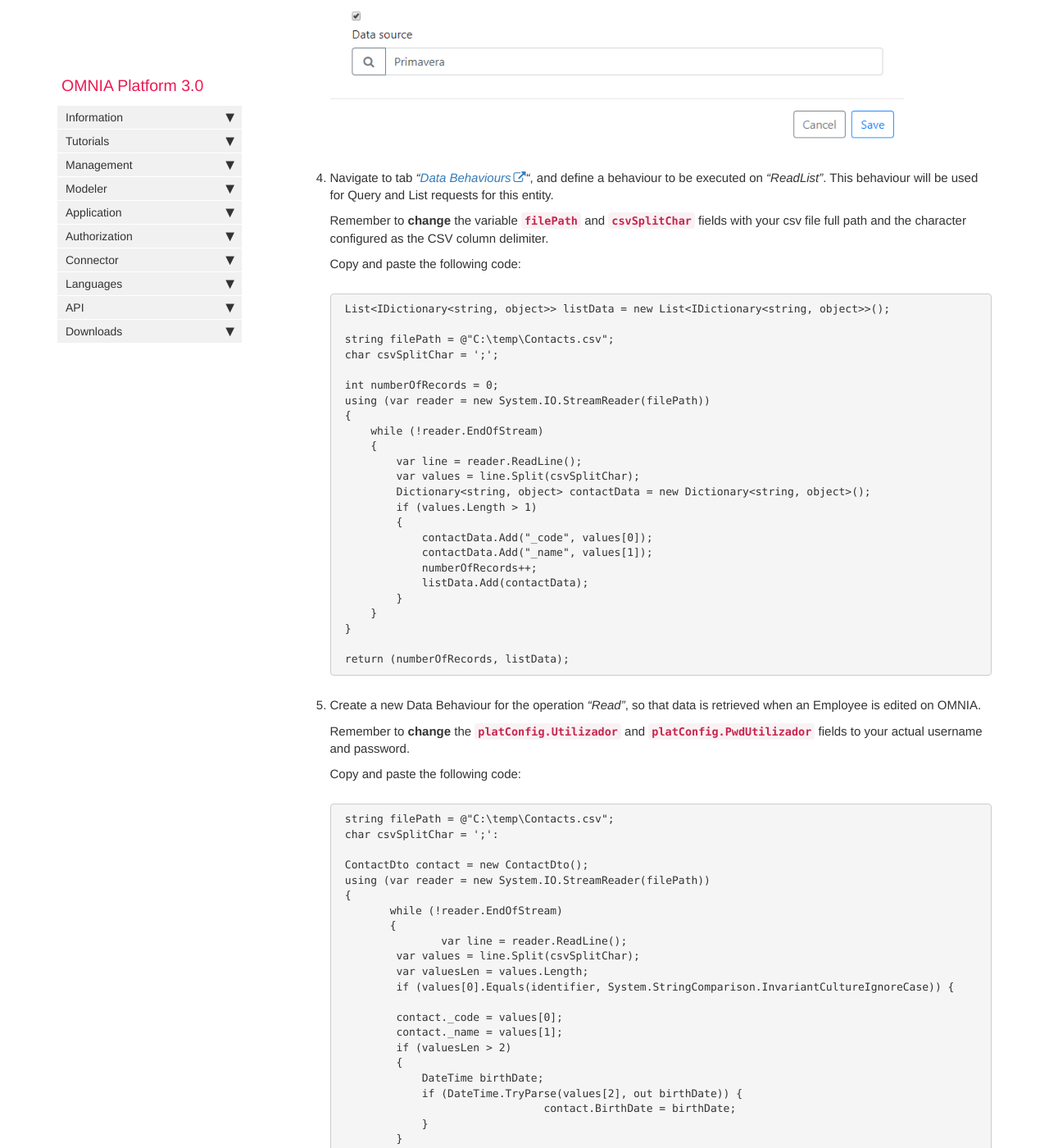
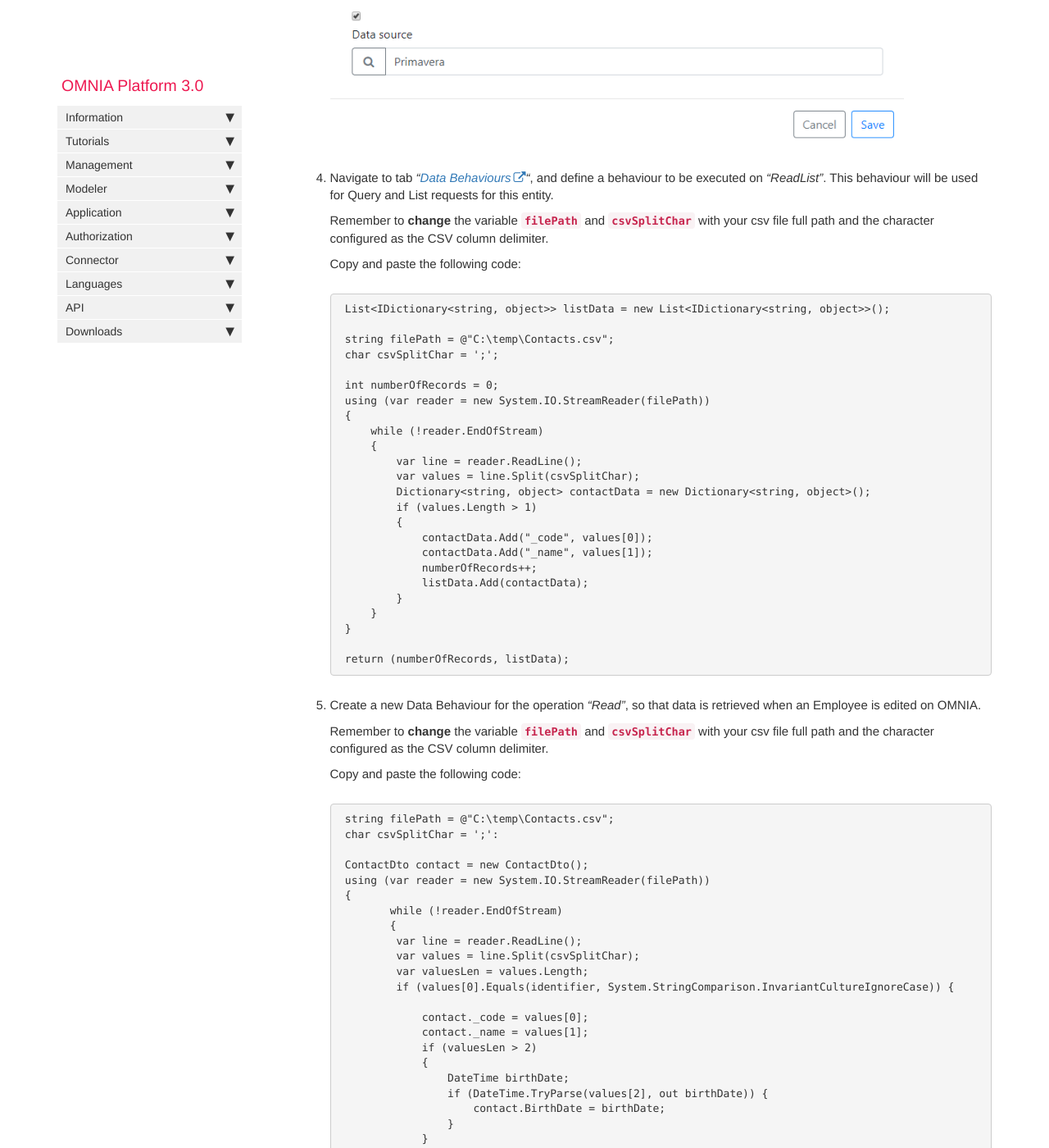
Before and after one commit to daniel8lopes/omnia3, a Jekyll site: the page built from docs/pages/omnia3/Tutorials/omnia3_connectortutorial.md, in a window 1280 px wide and 1400 px high, scrolled down 2085 px. Shown: the whole window at 82% size. Built offline with Jekyll 4.4.1, drawn with Linux system fonts in a browser that asks for light colours; nearby versions of some CDN libraries; comment, search, counter and statistics services are not loaded.

Commit message:
Update omnia3_connectortutorial.md

````diff
--- a/docs/pages/omnia3/Tutorials/omnia3_connectortutorial.md
+++ b/docs/pages/omnia3/Tutorials/omnia3_connectortutorial.md
@@ -53,7 +53,7 @@ This tutorial assumes that you have created a OMNIA tenant ([click here to see h
 
 5. Navigate to tab *"[Data Behaviours](https://docs.numbersbelieve.com/omnia3_modeler_datasources.html)"*, and define a behaviour to be executed on *"ReadList"*. This behaviour will be used for Query and List requests for this entity.
 
-    Remember to **change** the variable **```filePath```** and **```csvSplitChar```** fields with your csv file full path and the character configured as the CSV column delimiter.
+    Remember to **change** the variable **```filePath```** and **```csvSplitChar```** with your csv file full path and the character configured as the CSV column delimiter.
 
     Copy and paste the following code:
     ```C#
@@ -85,7 +85,7 @@ This tutorial assumes that you have created a OMNIA tenant ([click here to see h
 
 6. Create a new Data Behaviour for the operation *"Read"*, so that data is retrieved when an Employee is edited on OMNIA.
 
-    Remember to **change** the **```platConfig.Utilizador```** and **```platConfig.PwdUtilizador```** fields to your actual username and password.
+    Remember to **change** the variable **```filePath```** and **```csvSplitChar```**  with your csv file full path and the character configured as the CSV column delimiter.
 
     Copy and paste the following code:
 
@@ -98,22 +98,22 @@ This tutorial assumes that you have created a OMNIA tenant ([click here to see h
     {
     	while (!reader.EndOfStream)
     	{
-    		var line = reader.ReadLine();
+            var line = reader.ReadLine();
             var values = line.Split(csvSplitChar);
             var valuesLen = values.Length;
             if (values[0].Equals(identifier, System.StringComparison.InvariantCultureIgnoreCase)) {
 
-            contact._code = values[0];
-            contact._name = values[1];
-            if (valuesLen > 2)
-            {
-                DateTime birthDate;
-                if (DateTime.TryParse(values[2], out birthDate)) {
-    				contact.BirthDate = birthDate;
+                contact._code = values[0];
+                contact._name = values[1];
+                if (valuesLen > 2)
+                {
+                    DateTime birthDate;
+                    if (DateTime.TryParse(values[2], out birthDate)) {
+                        contact.BirthDate = birthDate;
+                    }
                 }
-            }
-    		if (valuesLen > 3)
-    			contact.PhoneNo = values[3];
+            if (valuesLen > 3)
+                contact.PhoneNo = values[3];
             }
         }
     }
````
